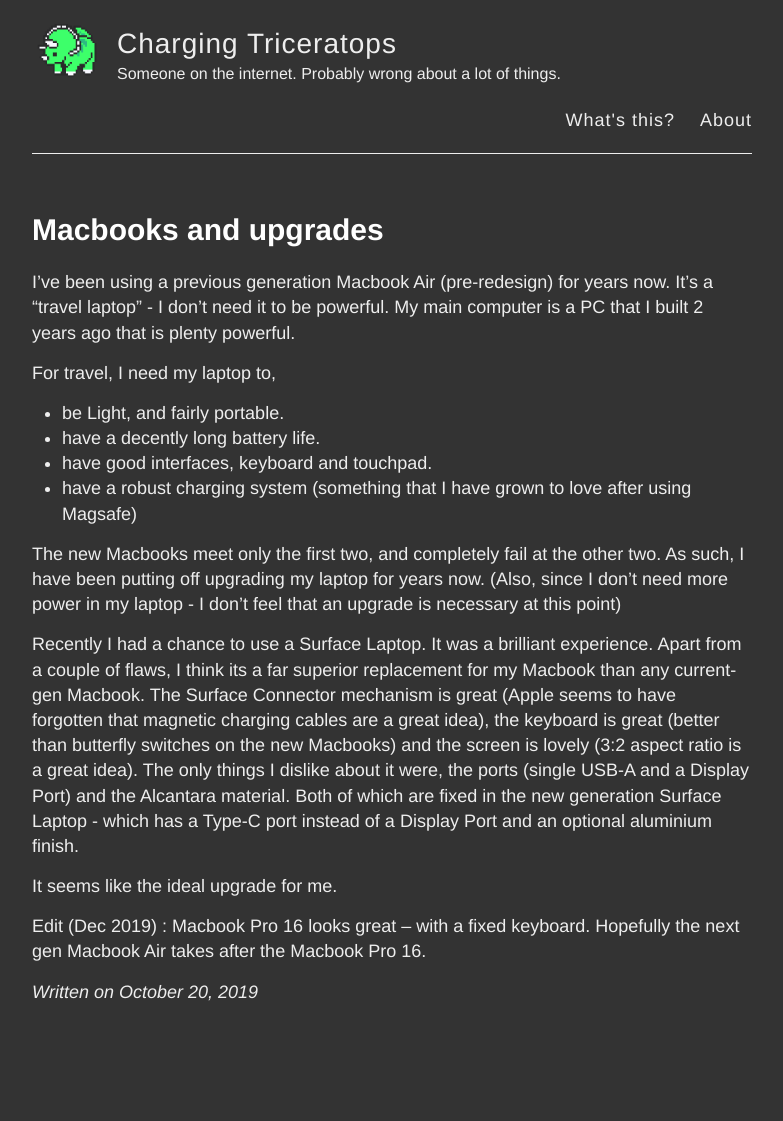
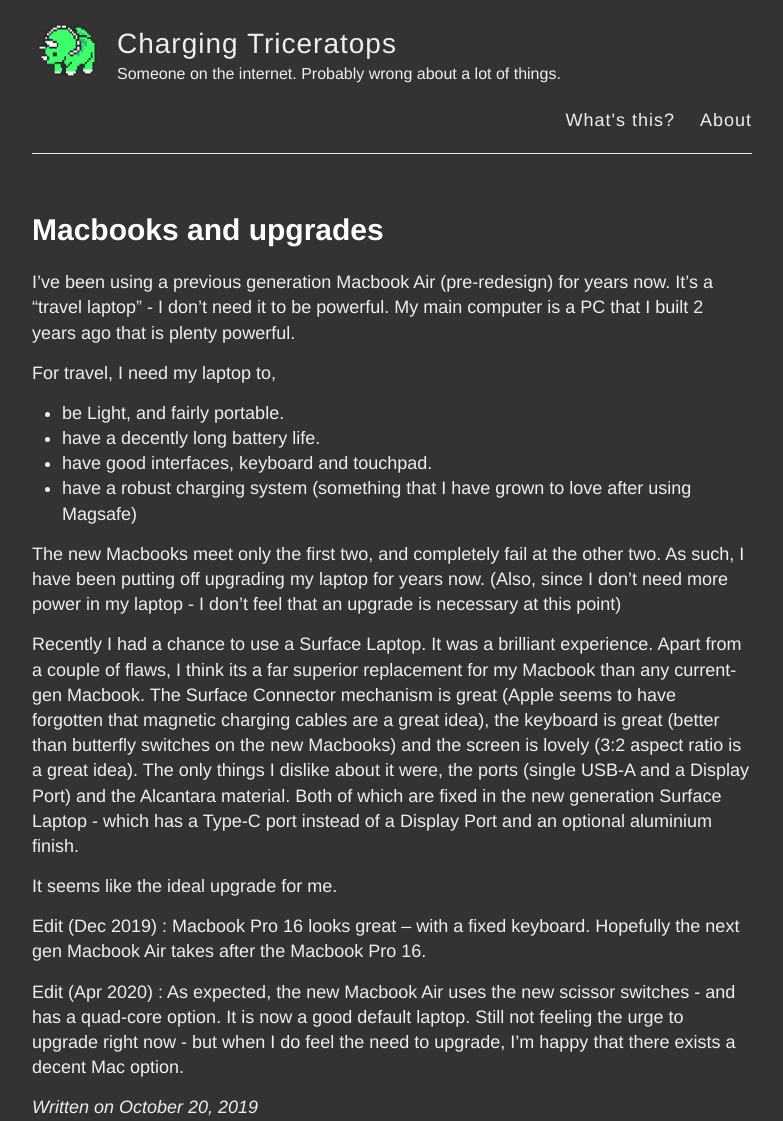
Before and after one commit to chargingtriceratops/chargingtriceratops-blog, a Jekyll site: the page built from _posts/2019/October/2019-10-20-macbooks-home-vs-hotel.markdown, in a window 1280 px wide. Shown: the whole page, without its empty margins (248-1031 px from the left). Built offline with Jekyll 4.4.1, drawn with Linux system fonts in a browser that asks for light colours; before the commit the page ends 1005 px from its top, so only the background shows below that.

Commit message:
add update for new macbook air

```diff
--- a/_posts/2019/October/2019-10-20-macbooks-home-vs-hotel.markdown
+++ b/_posts/2019/October/2019-10-20-macbooks-home-vs-hotel.markdown
@@ -19,3 +19,5 @@
 It seems like the ideal upgrade for me.
 
 Edit (Dec 2019) : Macbook Pro 16 looks great -- with a fixed keyboard. Hopefully the next gen Macbook Air takes after the Macbook Pro 16.
+
+Edit (Apr 2020) : As expected, the new Macbook Air uses the new scissor switches - and has a quad-core option. It is now a good default laptop. Still not feeling the urge to upgrade right now - but when I do feel the need to upgrade, I'm happy that there exists a decent Mac option.
```
